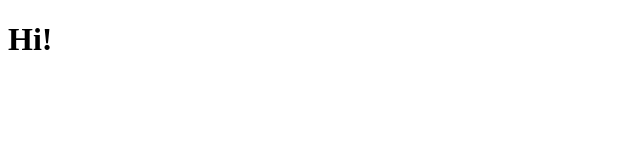
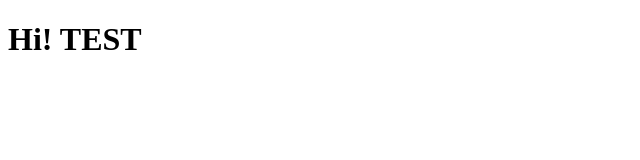
Before and after one commit to wojtek98s/coursera-test, a plain HTML site: page index.html in a window 1280 px wide. Shown: the whole page, without its empty margins (0-640 px from the left). Drawn offline with Linux system fonts and the light colour scheme.

Commit message:
Update index.html

```diff
--- a/index.html
+++ b/index.html
@@ -6,7 +6,7 @@
 
 <body>
 
-  <h1>Hi!</h1>
+  <h1>Hi! TEST</h1>
 
 </body>
 </html>
```
